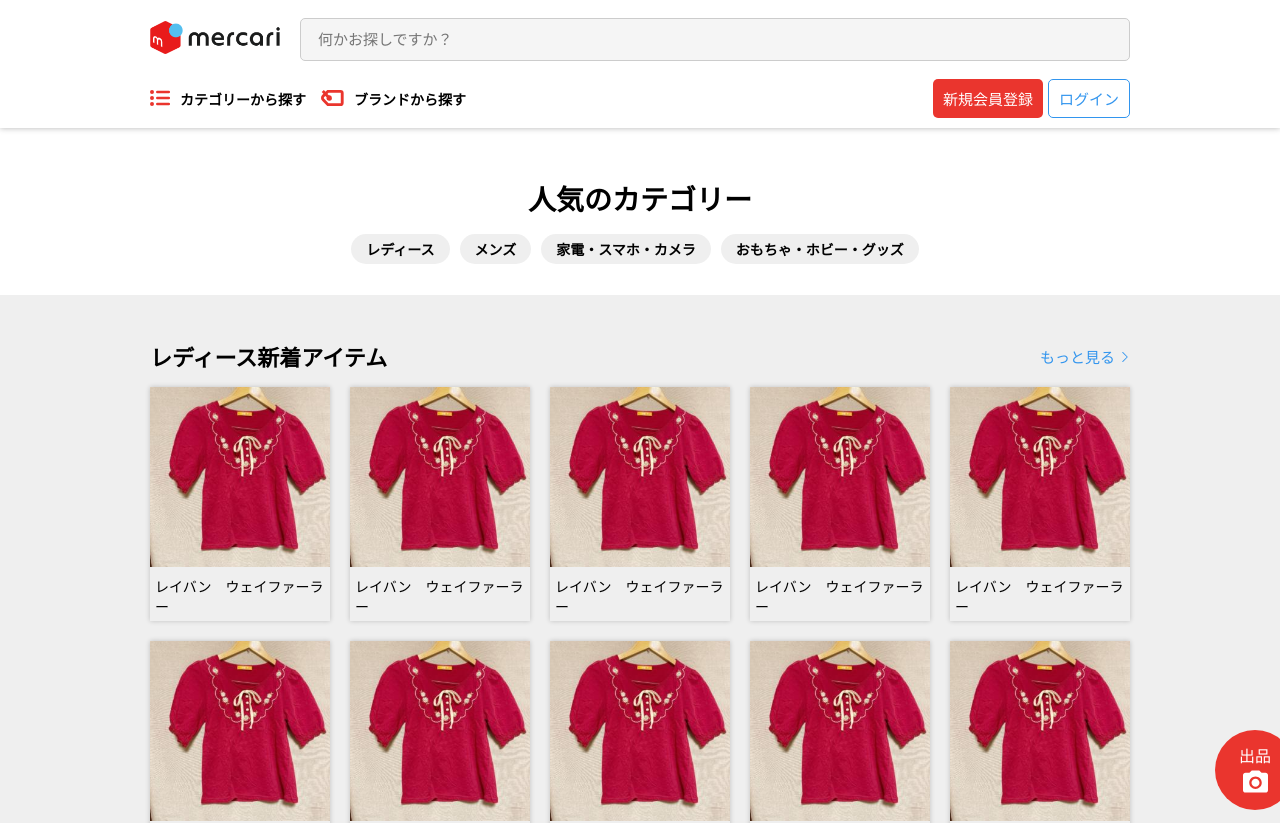
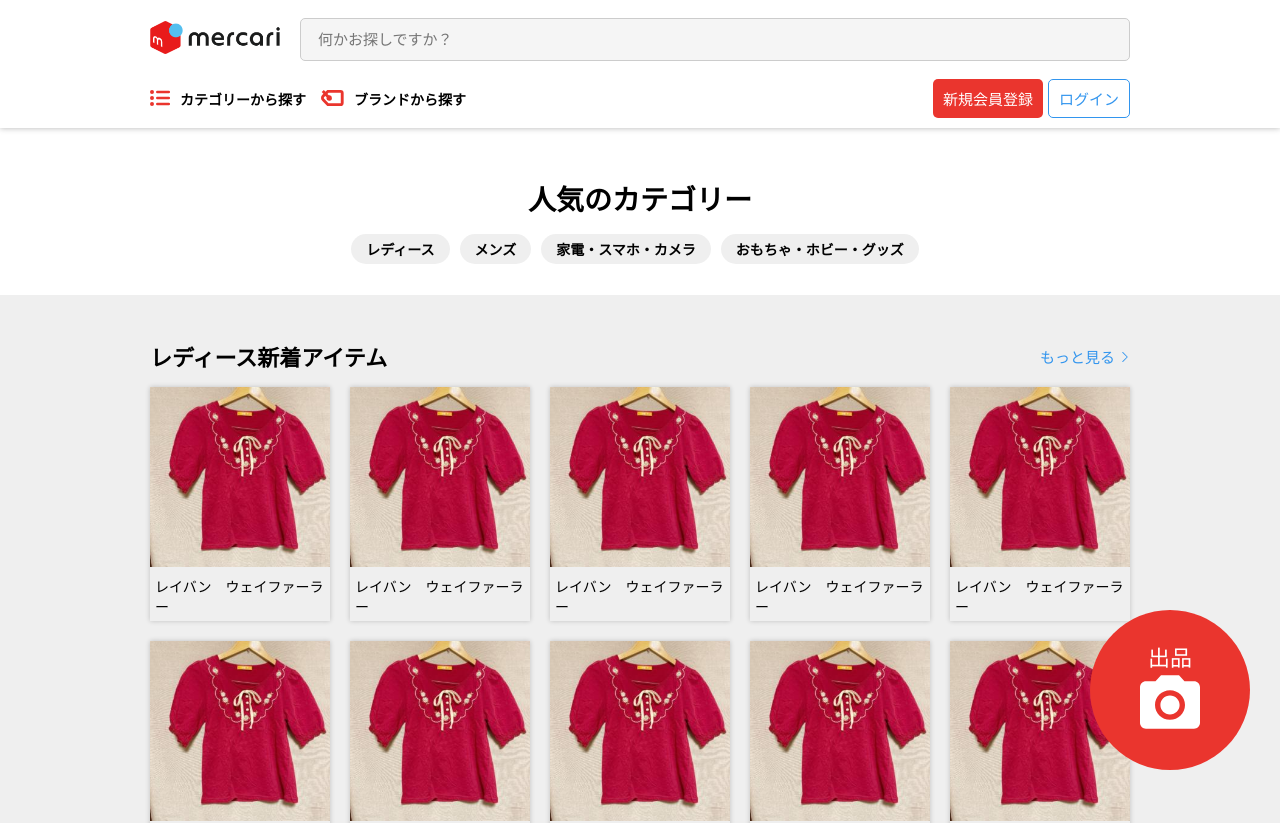
Before and after one commit to bibliotecha/mercari, a React (Create React App) app in the folder client/: page / in a window 1280 px wide. Shown: the top 823 px of the page. Built offline with nearby package versions, Linux system fonts and the light colour scheme.

Commit message:
出品ボタンをタブレット以上に対応させました

```diff
--- a/client/src/components/landing/FloatButton/FloatButton.js
+++ b/client/src/components/landing/FloatButton/FloatButton.js
@@ -6,6 +6,7 @@
   return (
     <div className='float__button'>
       <div className='float__button--container'>
+        <div>
           <div className='float__button--text'>
             <p>出品</p>
           </div>
@@ -16,5 +17,6 @@
           </div>
         </div>
       </div>
+    </div>
   );
 };
--- a/client/src/components/landing/FloatButton/FloatButton.styles.css
+++ b/client/src/components/landing/FloatButton/FloatButton.styles.css
@@ -14,17 +14,29 @@
   width: 100%;
   height: 100%;
   display: flex;
-  flex-direction: column;
   justify-content: center;
   align-items: center;
 }
 
+.float__button--container > div {
+  position: relative;
+  bottom: 4px;
+}
+
 .float__button--text {
+  text-align: center;
   margin-bottom: 2px;
 }
 
 .float__button--text p {
+  font-size: 14px;
   color: white;
+}
+
+.float__button--icon {
+  display: flex;
+  justify-content: center;
+  align-items: center;
 }
 
 .float__button--icon svg {
@@ -35,3 +47,25 @@
 .float__button--icon path {
   fill: white;
 }
+
+@media (min-width: 767px) {
+  .float__button {
+    width: 160px;
+    height: 160px;
+    bottom: 30px;
+    right: 30px;
+  }
+
+  .float__button--text {
+    margin: 0;
+  }
+
+  .float__button--text p {
+    font-size: 22px;
+  }
+
+  .float__button--icon svg {
+    width: 60px;
+    height: 60px;
+  }
+}
```
Lines whose indentation alone changed are shown as unchanged.
